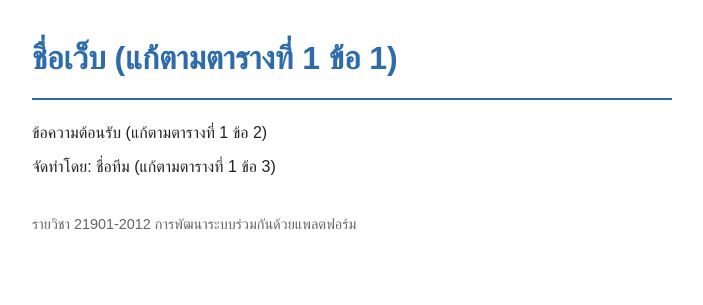
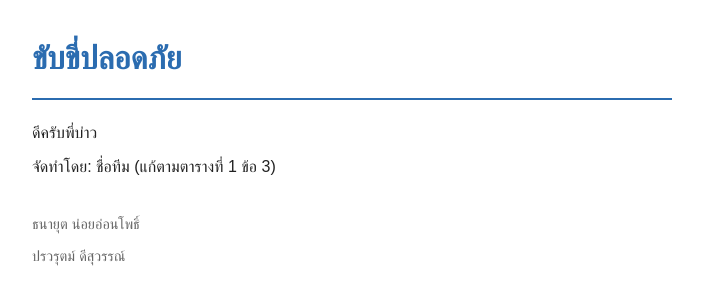
Before and after one commit to 68219010012-cloud/Phai, a Flask app: page / in a window 1280 px wide. Shown: the top 305 px of the page, without its empty margins (288-991 px from the left). Run offline with Flask 3, Linux system fonts and the light colour scheme.

Commit message:
change name and welcom

```diff
--- a/unit3-starter/templates/index.html
+++ b/unit3-starter/templates/index.html
@@ -3,21 +3,22 @@
 <head>
   <meta charset="UTF-8">
   <meta name="viewport" content="width=device-width, initial-scale=1.0">
-  <title>ชื่อเว็บ (แก้ตามตารางที่ 1 ข้อ 1)</title>
+  <title>ขับขี่ปลอดภัย</title>
   <link rel="stylesheet" href="{{ url_for('static', filename='style.css') }}">
 </head>
 <body>
   <header>
-    <h1>ชื่อเว็บ (แก้ตามตารางที่ 1 ข้อ 1)</h1>
+    <h1>ขับขี่ปลอดภัย</h1>
   </header>
 
   <main>
-    <p>ข้อความต้อนรับ (แก้ตามตารางที่ 1 ข้อ 2)</p>
+    <p>ดีครับพี่บ่าว</p>
     <p>จัดทำโดย: ชื่อทีม (แก้ตามตารางที่ 1 ข้อ 3)</p>
   </main>
 
   <footer>
-    <p>รายวิชา 21901-2012 การพัฒนาระบบร่วมกันด้วยแพลตฟอร์ม</p>
+    <p>ธนายุต น่อยอ่อนโพธิ์  </p>
+    <p>ปรวรุตม์ ดีสุวรรณ์</p>
   </footer>
 </body>
 </html>
```
